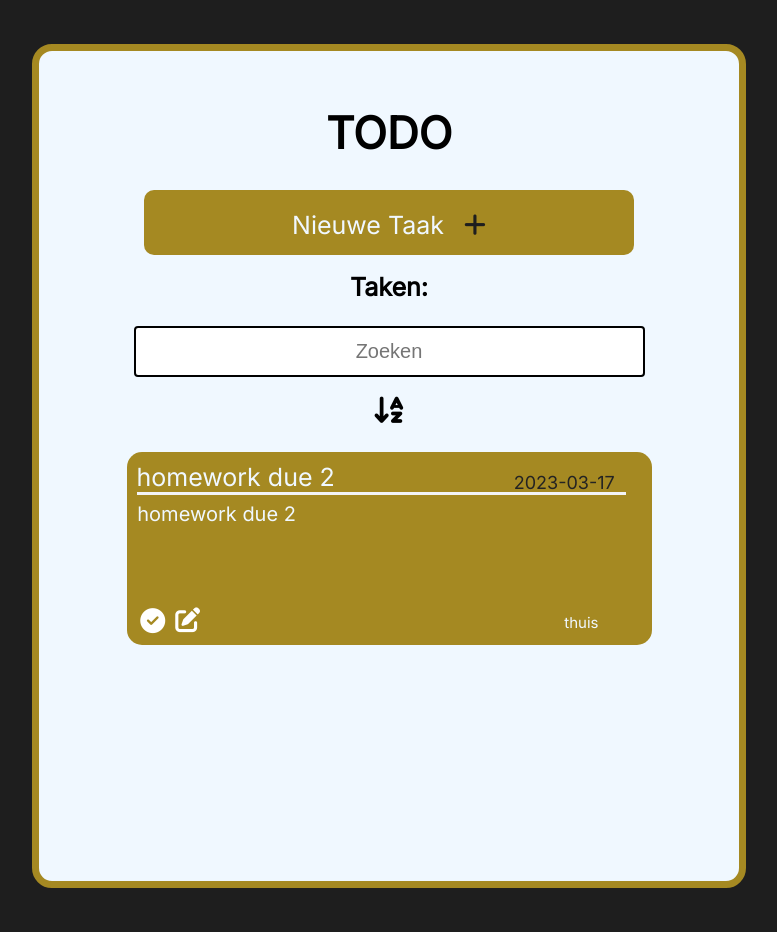
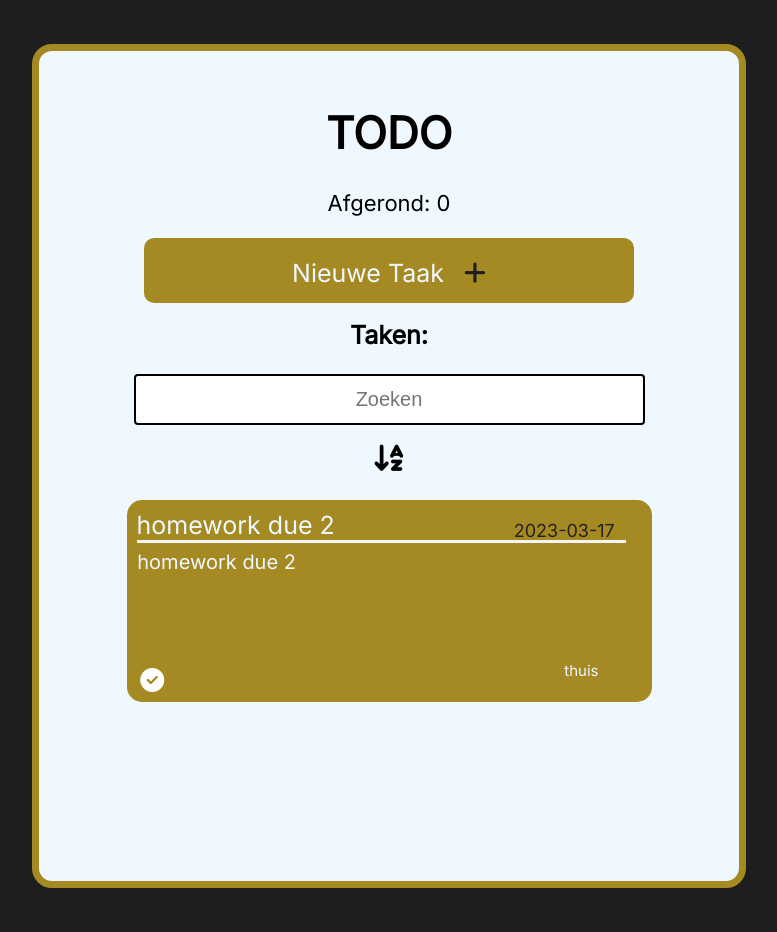
Before and after one commit to Yorick20022/ToDo-Web-App, a PHP site: page / in a window 1280 px wide. Shown: the whole page, without its empty margins (251-1028 px from the left). Before the commit the page ends 888 px from the top, so only its background shows below. Run offline with PHP 8.4, Linux system fonts and the light colour scheme; data comes from the database, SQL or seed files in the repository; data that the repository does not hold is empty.

Commit message:
lot of shit
xd

```diff
--- a/app.php
+++ b/app.php
@@ -35,5 +35,3 @@ if (!empty($categorie)) {
 
 header("Location: index.php");
 exit;
-
-?>
--- a/database.php
+++ b/database.php
@@ -16,5 +16,3 @@ try {
     echo "Connection failed: " . $e->getMessage();
     die();
 }
-
-?>
--- a/index.php
+++ b/index.php
@@ -12,6 +12,13 @@ ORDER BY t.TaakNaam $sort";
 $stmt = $conn->prepare($sql);
 $stmt->execute();
 $result = $stmt->fetchAll();
+
+$sql2 = "SELECT COUNT(*) as count FROM afgerond";
+$stmt2 = $conn->prepare($sql2);
+$stmt2->execute();
+$result2 = $stmt2->fetchAll()
+
+
 
 ?>
 
@@ -34,6 +41,13 @@ $result = $stmt->fetchAll();
     <div class="main">
         <br>
         <h1>TODO</h1>
+        <?php
+        if ($result2 && isset($result2[0]['count'])) {
+            echo "<p>Afgerond: " . $result2[0]['count'] . "</p>";
+        } else {
+            echo "<p>Afgerond: 0</p>";
+        }
+        ?>
         <div class="orangebox">
             <p1 class="tasktext">Nieuwe Taak</p1>
             <i class="fa-sharp fa-solid fa-plus"></i>
@@ -48,8 +62,8 @@ $result = $stmt->fetchAll();
         </form>
         <br>
         <div class='tasksMain'>
-            <?php if (count($result) > 0): ?>
-                <?php foreach ($result as $row): ?>
+            <?php if (count($result) > 0) : ?>
+                <?php foreach ($result as $row) : ?>
                     <div class="tasks searchable-task">
 
                         <p3 class="deadlinePos">
@@ -73,39 +87,10 @@ $result = $stmt->fetchAll();
                             <a href="delete-process.php?TaakID=<?= $row['TaakID'] ?>" class="delete-icon" title="Done">
                                 <i class="fa-solid fa-circle-check"></i>
                             </a>
-                            <i class="fa-solid fa-pen-to-square" onclick="someFunc()"></i>
                         </div>
                     </div>
                     <br>
 
-
-
-                    <dialog class="TodoModal" id="EditModal">
-                        <i id="closeEdit" class="fa-solid fa-xmark" onclick="someFunc2()"></i>
-                        <h1 class="newNote">Bewerk taak</h1>
-                        <div class="boxes">
-                            <form method="post" action="update-process.php?TaakID=<?php echo $row['TaakID'] ?>">
-                                <input type="text" name="taak" maxlength="15" class="title" placeholder="Taak" required>
-                                <br>
-                                <select name="categorie" id="categorie" class="prioriteit">
-                                    <option value="" disabled selected>Categorie</option>
-                                    <option value="school">School</option>
-                                    <option value="werk">Werk</option>
-                                    <option value="thuis">Thuis</option>
-                                </select>
-                                <select name="prio" id="prio" class="prioriteit" required>
-                                    <option value="" disabled selected>Prioriteit</option>
-                                    <option value="laag">Laag</option>
-                                    <option value="normaal">Normaal</option>
-                                    <option value="hoog">Hoog</option>
-                                </select>
-                                <input type="date" name="deadline" class="due" placeholder="Due date" required>
-                                <textarea name="omschrijving" maxlength="90" cols="30" placeholder="Omschrijving" rows="2.9"
-                                    class="textarea" style="resize: none;" required></textarea>
-                                <input type="submit" class="button" value="Save">
-                            </form>
-                        </div>
-                    </dialog>
                 <?php endforeach; ?>
             <?php endif; ?>
         </div>
@@ -130,8 +115,7 @@ $result = $stmt->fetchAll();
                         <option value="hoog">Hoog</option>
                     </select>
                     <input type="date" name="deadline" class="due" placeholder="Due date" required>
-                    <textarea name="omschrijving" maxlength="90" cols="30" placeholder="Omschrijving" rows="2.9"
-                        class="textarea" style="resize: none;" required></textarea>
+                    <textarea name="omschrijving" maxlength="90" cols="30" placeholder="Omschrijving" rows="2.9" class="textarea" style="resize: none;" required></textarea>
                     <input type="submit" class="button" value="Save">
                 </form>
             </div>
--- a/main.js
+++ b/main.js
@@ -33,10 +33,6 @@ function someFunc() {
     editModal.showModal()
 }
 
-function someFunc2() {
-    editModal.close()
-}
-
 function submitForm() {
     let form = document.getElementById("sortForm");
     form.submit();
--- a/style.css
+++ b/style.css
@@ -1,7 +1,7 @@
 body {
     background-color: #1E1E1E;
     position: relative;
-    user-select: none;
+    /* user-select: none; */
 }
 
 .main {
@@ -253,17 +253,9 @@ body {
 .fa-circle-check {
     position: relative;
     color: #FFF;
-    font-size: 25px;
-    top: 13px;
+    font-size: 24px;
+    margin-top: 25px;
+    margin-bottom: 10px;
     right: 485px;
     /* or right: 20px; */
 }
-
-.fa-pen-to-square {
-    position: relative;
-    color: #FFF;
-    font-size: 25px;
-    top: -13px;
-    right: 450px;
-    cursor: pointer;
-}
```
Also changed, not shown: delete-process.php (+15 -8 lines).
